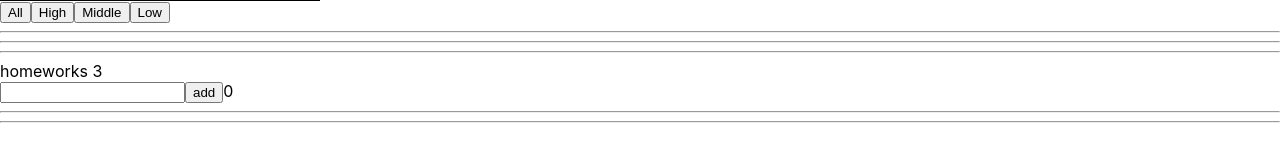
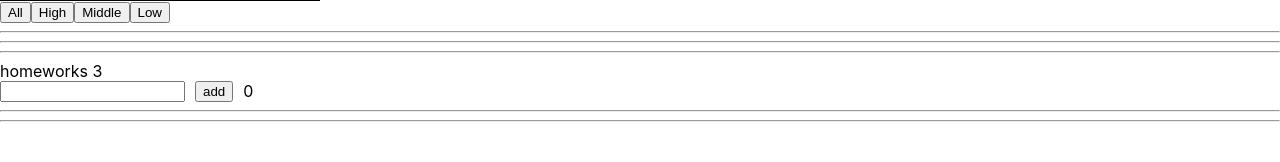
Before and after one commit to Ristretto1/Ignat_Tasks, a React (Create React App) app: page / in a window 1280 px wide. Shown: the part 326-488 px from the top of the page. Built offline with nearby package versions, Linux system fonts and the light colour scheme.

Commit message:
styling HW3

```diff
--- a/src/p2-homeworks/h3/Greeting.module.css
+++ b/src/p2-homeworks/h3/Greeting.module.css
@@ -5,3 +5,21 @@
 .error {
     border: 1px solid red;
 }
+
+.inputBlock {
+    display: flex;
+}
+
+.inputWrapper {
+    display: flex;
+    flex-direction: column;
+}
+
+.inputWrapper span {
+    color: red;
+}
+
+.btn {
+    align-self: flex-start;
+    margin: 0 10px;
+}
--- a/src/p2-homeworks/h3/Greeting.tsx
+++ b/src/p2-homeworks/h3/Greeting.tsx
@@ -3,7 +3,7 @@ import s from './Greeting.module.css'
 
 type GreetingPropsType = {
     name: string
-    setNameCallback: (e:ChangeEvent<HTMLInputElement>) => void
+    setNameCallback: (e: ChangeEvent<HTMLInputElement>) => void
     addUser: () => void
     error: string
     totalUsers: number
@@ -15,11 +15,15 @@ const Greeting: React.FC<GreetingPropsType> = (
     const inputClass = error ? s.error : ''
 
     return (
-        <div>
-            <input value={name} onChange={setNameCallback} className={inputClass}/>
-            <span>{error}</span>
-            <button onClick={addUser}>add</button>
-            <span>{totalUsers}</span>
+        <div className={s.inputBlock}>
+            <div className={s.inputWrapper}>
+                <input value={name} onChange={setNameCallback} className={inputClass}/>
+                <span>{error}</span>
+            </div>
+
+                <button className={s.btn} onClick={addUser}>add</button>
+                <span>{totalUsers}</span>
+
         </div>
     )
 }
```
